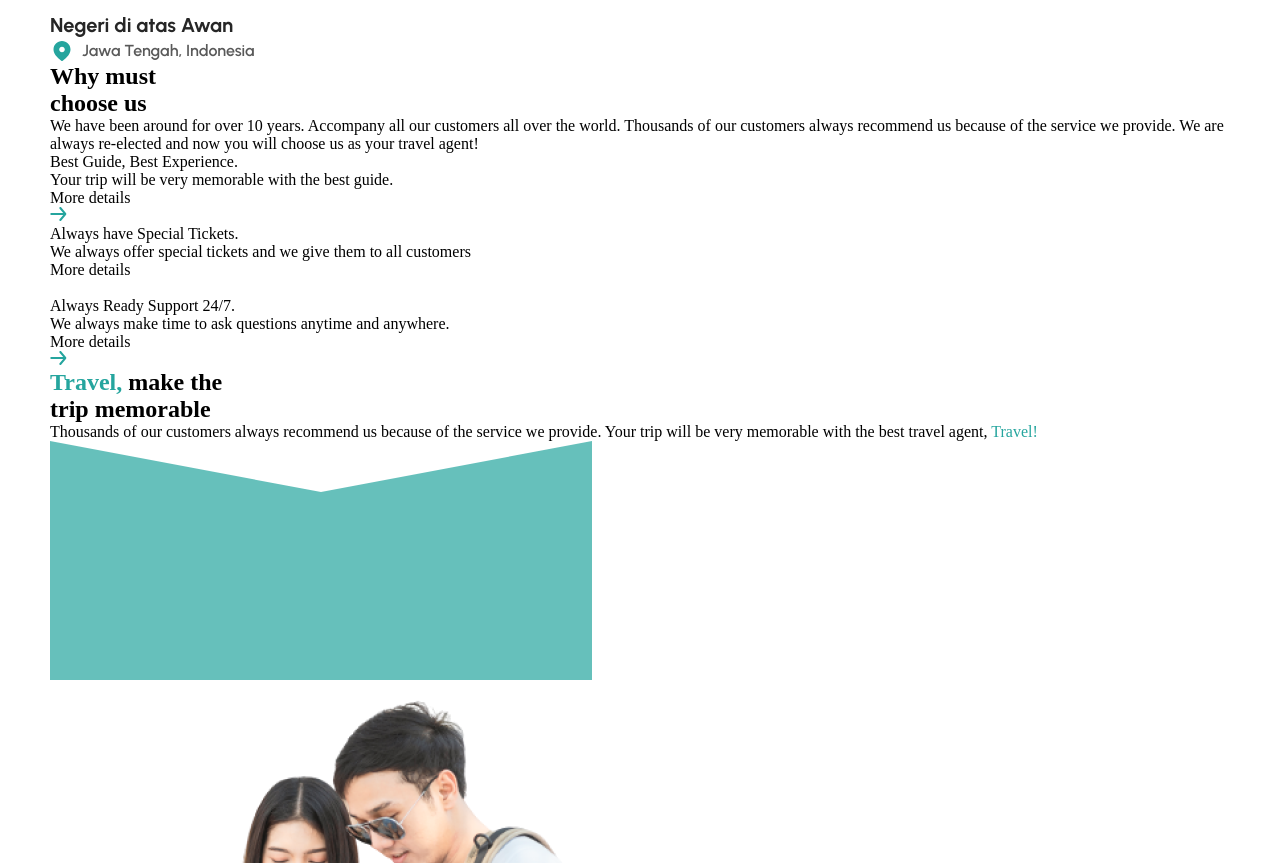
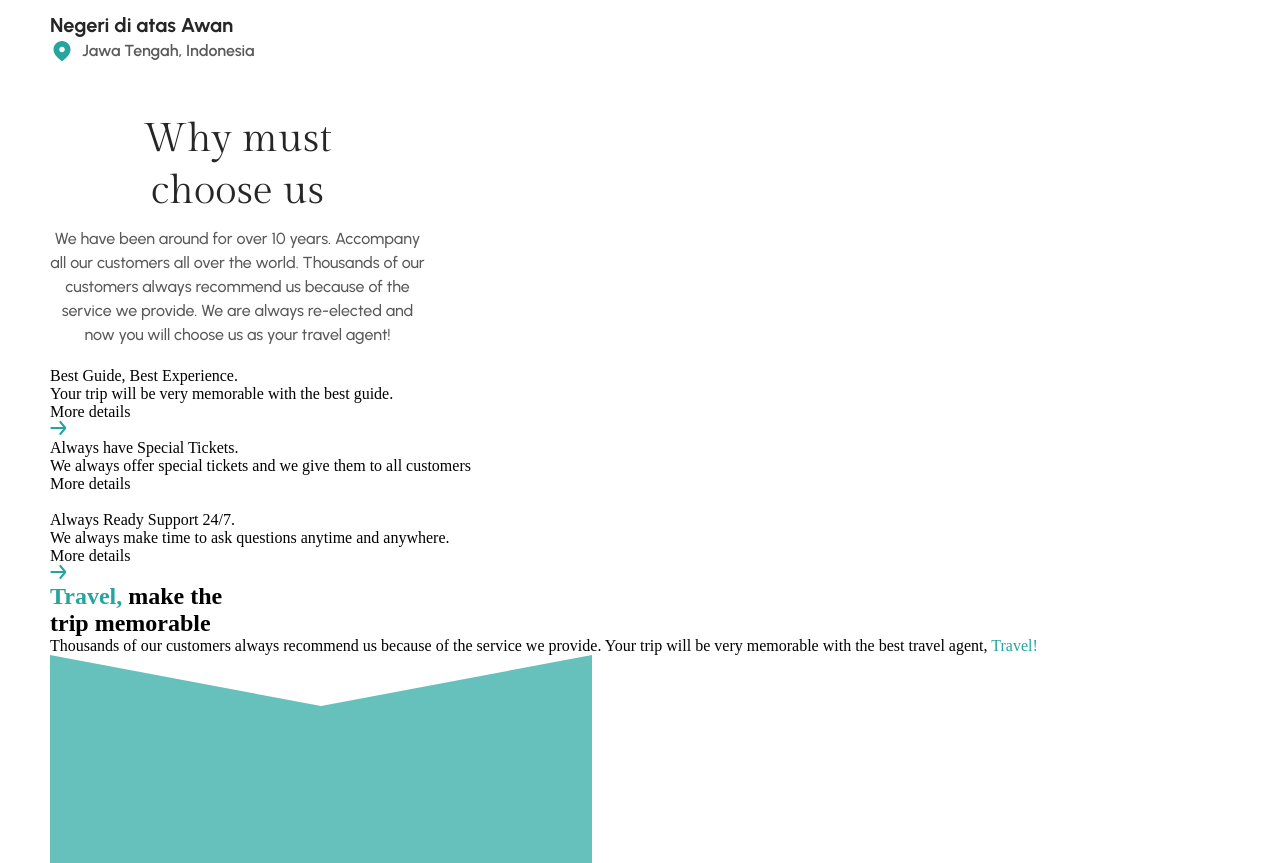
Before and after one commit to Devsalmasaeed/travel-site, a plain HTML site: page index.html in a window 1280 px wide. Shown: the part 3011-3874 px from the top of the page. Drawn offline with Linux system fonts and the light colour scheme.

Commit message:
Add content-2

```diff
--- a/styles.css
+++ b/styles.css
@@ -125,3 +125,26 @@ span {
     line-height: 24px;
     color: #595959;
 }
+.content-2 {
+    gap: 24px;
+    width: 375px;
+    height: 204px;
+    margin-top: 50px;
+    text-align: center;
+    margin-bottom: 50px;
+}
+.content-2 h2 {
+    font-family: "Gilda display";
+    font-weight: 400;
+    font-size: 40px;
+    line-height: 52px;
+    color: #262626;
+    margin-bottom: 10px;
+}
+.content-2 p {
+    font-family: "Urbanist";
+    font-weight: 500;
+    font-size: 16px;
+    line-height: 24px;
+    color: #595959;
+}
```
